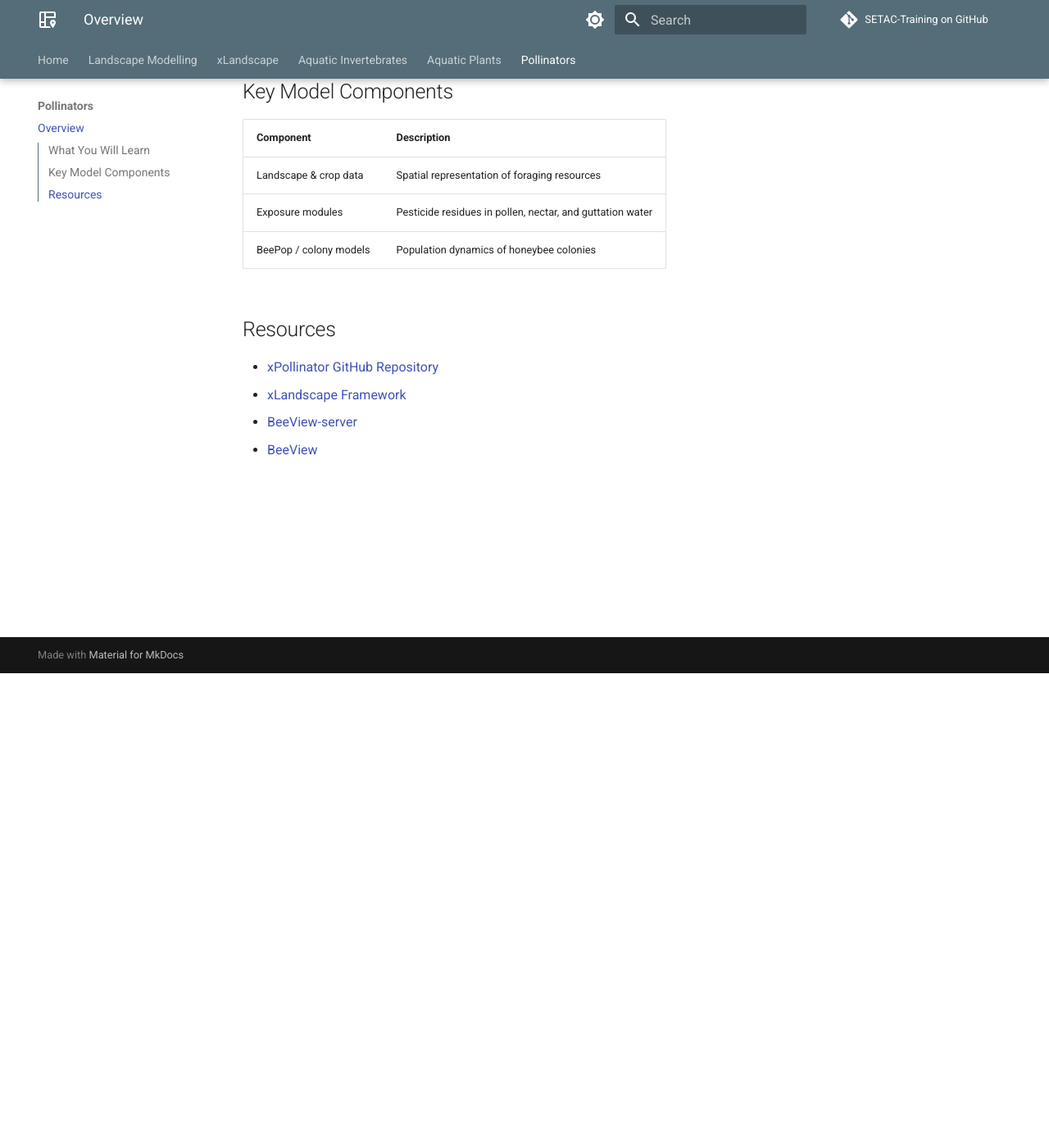
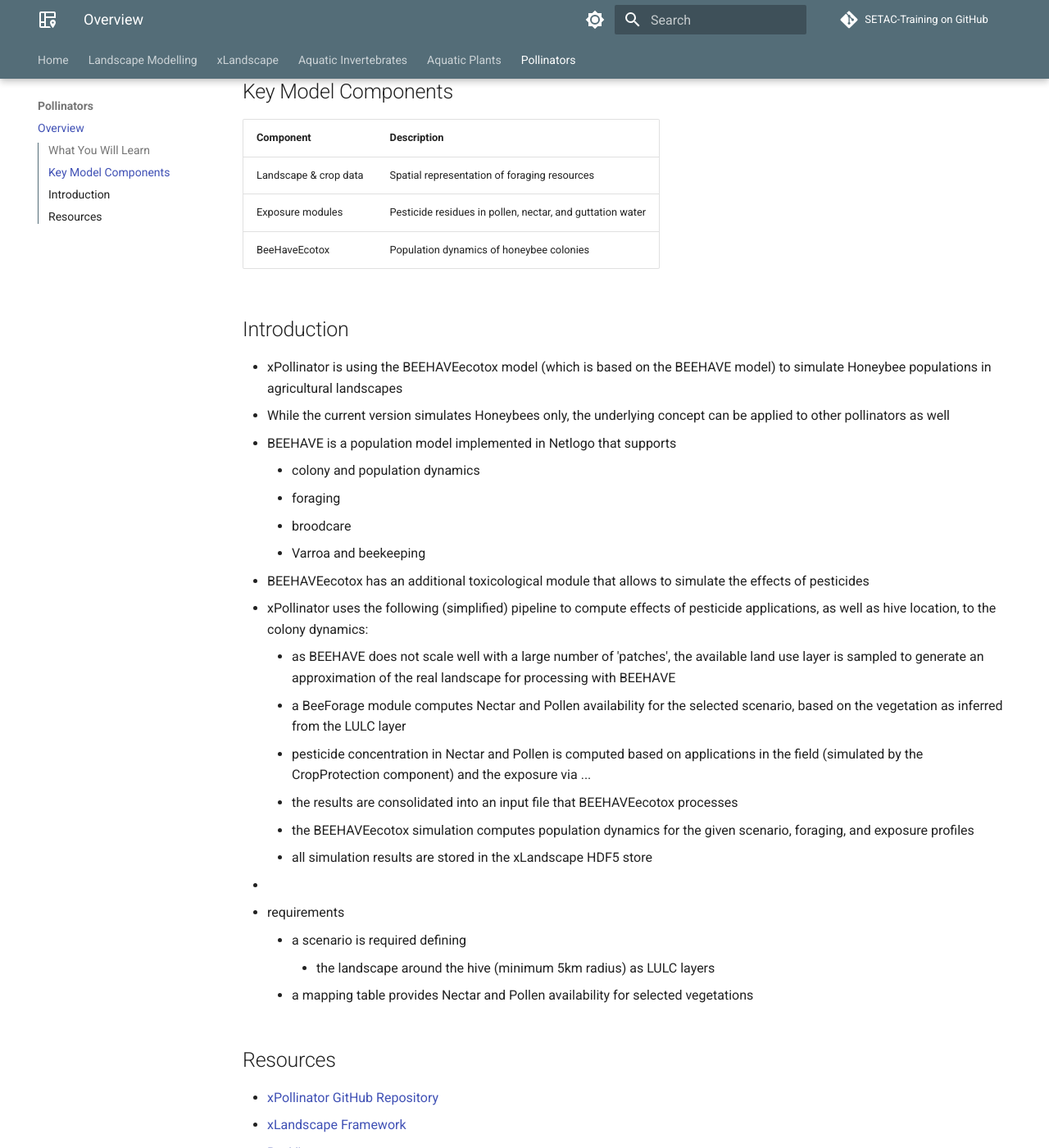
Before and after one commit to xlandscape/SETAC-Training, an MkDocs documentation site: the page built from docs/xPollinator/index.md, in a window 1280 px wide and 1400 px high, scrolled down 579 px. Shown: the whole window at 82% size. Built offline with MkDocs 1.6.1 and Material for MkDocs 9.7.7, drawn with Linux system fonts in a browser that asks for light colours; comment, search, counter and statistics services are not loaded.

Commit message:
feat(xPollinator): enhance documentation with detailed introduction and model components

```diff
--- a/docs/xPollinator/index.md
+++ b/docs/xPollinator/index.md
@@ -19,7 +19,30 @@ This section covers landscape-level risk assessment for **pollinator populations
 |-----------|-------------|
 | Landscape & crop data | Spatial representation of foraging resources |
 | Exposure modules | Pesticide residues in pollen, nectar, and guttation water |
-| BeePop / colony models | Population dynamics of honeybee colonies |
+| BeeHaveEcotox | Population dynamics of honeybee colonies |
+
+## Introduction
+
+- xPollinator is using the BEEHAVEecotox model (which is based on the BEEHAVE model) to simulate Honeybee populations in agricultural landscapes
+- While the current version simulates Honeybees only, the underlying concept can be applied to other pollinators as well
+- BEEHAVE is a population model implemented in Netlogo that supports
+    - colony and population dynamics
+    - foraging
+    - broodcare
+    - Varroa and beekeeping
+- BEEHAVEecotox has an additional toxicological module that allows to simulate the effects of pesticides
+- xPollinator uses the following (simplified) pipeline to compute effects of pesticide applications, as well as hive location, to the colony dynamics:
+    - as BEEHAVE does not scale well with a large number of 'patches', the available land use layer is sampled to generate an approximation of the real landscape for processing with BEEHAVE
+    - a BeeForage module computes Nectar and Pollen availability for the selected scenario, based on the vegetation as inferred from the LULC layer
+    - pesticide concentration in Nectar and Pollen is computed based on applications in the field (simulated by the CropProtection component) and the exposure via ...
+    - the results are consolidated into an input file that BEEHAVEecotox processes
+    - the BEEHAVEecotox simulation computes population dynamics for the given scenario, foraging, and exposure profiles
+    - all simulation results are stored in the xLandscape HDF5 store
+-
+- requirements
+    - a scenario is required defining
+        - the landscape around the hive (minimum 5km radius) as LULC layers
+    - a mapping table provides Nectar and Pollen availability for selected vegetations
 
 ## Resources
 
```
